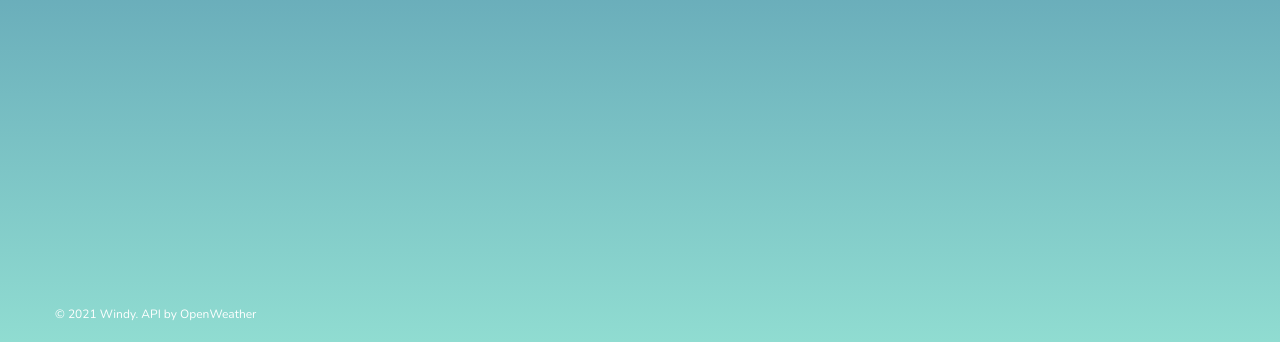
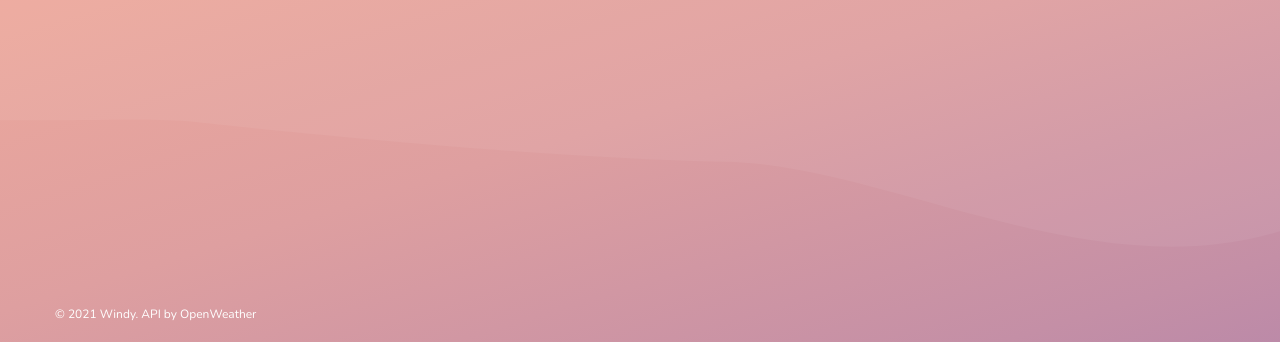
Before and after one commit to harunalrashyid/react-windy, a Gatsby site: page / in a window 1280 px wide. Shown: the part 458-800 px from the top of the page. Built offline with nearby package versions, Linux system fonts and the light colour scheme; Gatsby itself is replaced by a stand-in of ours.

Commit message:
update - dynamic background and sun/moon image based on current hour

```diff
--- a/src/pages/index.js
+++ b/src/pages/index.js
@@ -1,4 +1,4 @@
-import React, { useState } from "react"
+import React, { useState, useEffect } from "react"
 import styled from "styled-components"
 
 import Layout from "../components/layout"
@@ -8,23 +8,45 @@ import bgEvening from "../images/evening.svg";
 import sun from "../images/sun.svg";
 import moon from "../images/moon.svg";
 
-import { Btn, Container, Row } from "../styles/common"
+import { Container, Row } from "../styles/common"
 
 // markup
 const IndexPage = () => {
-  const [ indexBackground, setIndexBackground ] = useState('')
 
-  const changeIndexBackground = () => {
-    if (indexBackground === '') {
-      return setIndexBackground('evening')
+  const [ currentHour, setCurrentHour ] = useState('')
+
+  const today = new Date()
+  const MORNING_HOUR = 12
+  const DAY_HOUR = 18
+  const EVENING_HOUR = 24
+
+  useEffect(() => {
+    /* eslint-disable */
+    if ( today.getHours() < MORNING_HOUR ) {
+      setCurrentHour('morning')
+    } else if ( today.getHours() < DAY_HOUR ) {
+      setCurrentHour('day')
+    } else if ( today.getHours() < EVENING_HOUR ) {
+      setCurrentHour('evening')
+    } else {
+      setCurrentHour('morning')
     }
 
-    return setIndexBackground('')
+  }, [])
+
+  /*
+  const changeIndexBackground = () => {
+    if (currentHour === '') {
+      return setCurrentHour('evening')
+    }
+
+    return setCurrentHour('')
   }
+  */
 
   return (
     <Layout>
-      <MainIndex type={ indexBackground }>
+      <MainIndex type={ currentHour }>
         <Container>
           <ContentRow>
             <ContentColumn>
@@ -33,7 +55,7 @@ const IndexPage = () => {
               <ContentStatus>Cloudly</ContentStatus>
             </ContentColumn>
             <ContentColumnRight>
-              <img src={sun} width="150" />
+              <img src={ currentHour === 'evening' ? moon : sun } alt="moon or sun" width="150" />
               <ContentInfo>
                 <ContentInfoLabel>Humidity</ContentInfoLabel>
                 <ContentInfoValue>58%</ContentInfoValue>
@@ -54,7 +76,19 @@ export default IndexPage
 
 // styles
 const MainIndex = styled.main`
-  background-image: url( ${props => props.type === 'evening' ? bgEvening : bgMorning} );
+  background-image: url( ${props => {
+    switch(props.type) {
+      case 'morning':
+        return bgMorning
+      case 'day':
+        return bgDay
+      case 'evening':
+        return bgEvening
+      default:
+        return bgMorning
+    }
+  }} );
+
   background-size: cover;
   background-position: center;
   background-repeat: no-repeat;
```
